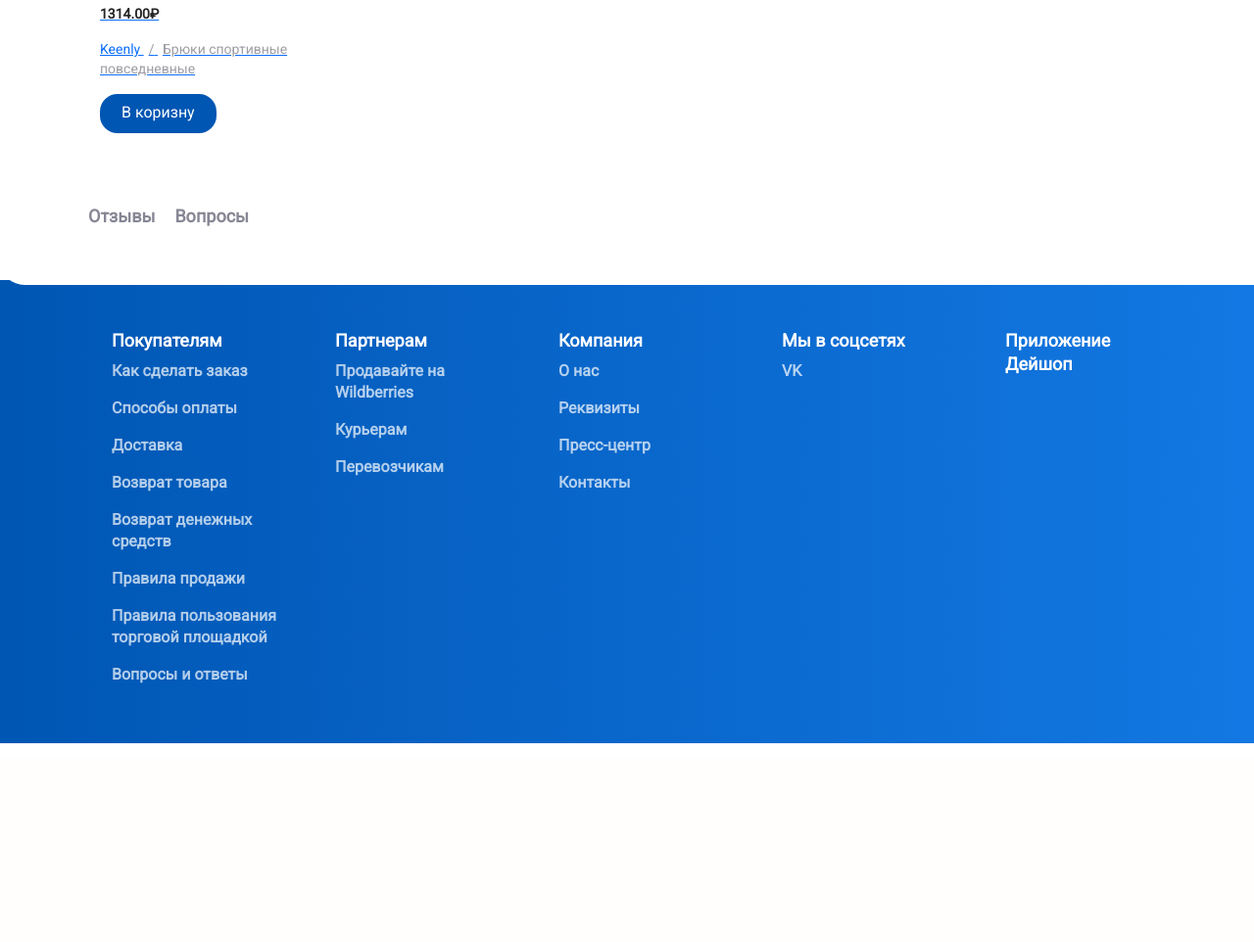
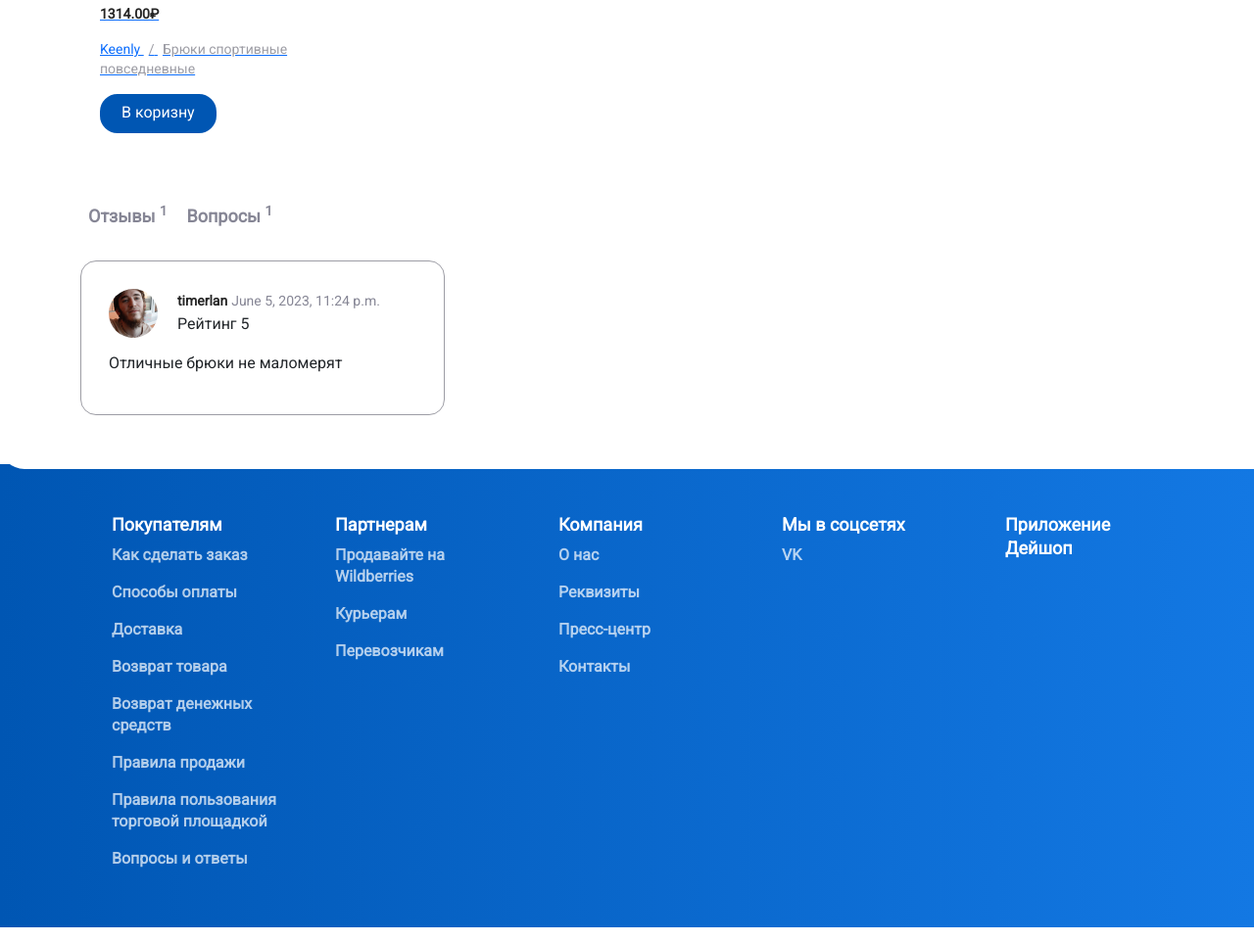
Before and after one commit to tamirlan1919/marketplace, a Django app: page /clothes/1/ in a window 1280 px wide. Shown: the part 1861-2823 px from the top of the page at 98% size. Before the commit the page ends 2620 px from the top, so only its background shows below. Run offline with Django 4.2, Linux system fonts and the light colour scheme; data comes from the database, SQL or seed files in the repository; both versions use the stored data as it was after the commit; some libraries are stand-ins or nearby versions.

Commit message:
add question

```diff
--- a/app/admin.py
+++ b/app/admin.py
@@ -1,6 +1,6 @@
 from django.contrib import admin
 from app.models import User,UserProfile,Order,OrderItem,Category,Review,Product,Attribute
-from app.models import ProductImage,Categoryy
+from app.models import ProductImage,Categoryy,Question,SellerProfile
 # Register your models here.
 
 
@@ -14,3 +14,5 @@ admin.site.register(Attribute)
 admin.site.register(Product)
 admin.site.register(ProductImage)
 admin.site.register(Categoryy)
+admin.site.register(Question)
+admin.site.register(SellerProfile)
--- a/app/models.py
+++ b/app/models.py
@@ -57,8 +57,8 @@ class Product(models.Model):
     sale = models.DecimalField('Процент скидки', max_digits=5 ,decimal_places=1,null=True,blank=True)
     image_sale = models.ImageField('Превью акций',upload_to='sales',null=True,blank=True)
     attribute = models.ForeignKey('Attribute', on_delete=models.CASCADE,null=True)
-    reviews = models.ManyToManyField('Review', related_name='products', blank=True)
-
+    reviews = models.ManyToManyField('Review', related_name='products', blank=True,null=True)
+    question = models.ManyToManyField('Question',blank=True,related_name='products',null=True)
 
     def __str__(self) -> str:
         return f'{self.name} {self.brand} {self.price} '
@@ -91,9 +91,24 @@ class ReviewImage(models.Model):
 
 
 class Review(models.Model):
-    user = models.ForeignKey('User', on_delete=models.CASCADE)
+    user = models.ForeignKey('UserProfile', on_delete=models.CASCADE)
     product = models.ForeignKey('Product', on_delete=models.CASCADE)
     text = models.TextField('Отзыв')
     rating = models.PositiveIntegerField()
     created_at = models.DateTimeField(auto_now_add=True)
     images = models.ManyToManyField('ReviewImage', blank=True)
+
+
+class SellerProfile(models.Model):
+    user = models.OneToOneField('User',on_delete=models.CASCADE,null=True)
+    user_picture = models.ImageField('Изображения продавца',upload_to='profile_pictures/',null=True)
+    contact_info = models.CharField('Контактная информация',max_length=100,null=True)
+    notification_settings = models.BooleanField('Уведомления',default=True,null=True)
+
+class Question(models.Model):
+    user = models.ForeignKey('UserProfile', on_delete=models.CASCADE,null=True)
+    seller = models.ForeignKey('SellerProfile',on_delete=models.CASCADE,null=True)
+    quest_user = models.TextField('Вопрос',null=True)
+    answer = models.TextField('Ответ',null=True)
+    product = models.ForeignKey('Product', on_delete=models.CASCADE,related_name='products',null=True)
+    created_at = models.DateTimeField(auto_now_add=True,null=True)
--- a/app/static/app/css/style.css
+++ b/app/static/app/css/style.css
@@ -579,3 +579,64 @@ html,body{
     line-height: 24px;
     font-weight: 700;
 }
+
+
+.review p i{
+    margin-left: 10px;
+}
+
+.review .wrap .img{
+    max-width: 50px;
+    max-height: 50px;
+    border-radius: 50%;
+}
+
+.review .wrap .img img{
+    width: 100%;
+    height: 100%;
+    object-fit: cover;
+    border-radius: 50%;
+}
+
+.review .wrap{
+    margin-top: 30px;
+    padding: 28px 28px 24px;
+    border-radius: 16px;
+    border: 1px solid #9d9da5;
+}
+
+.review .wrap .top{
+    display: flex;
+}
+
+.review .wrap .con-info{
+    margin-left: 20px;
+}
+
+.review .wrap .user_name{
+    font-size: 14px;
+    line-height: 20px;
+    color: #242424;
+    font-weight: 800;
+
+}
+
+.review .wrap .user_review{
+    text-overflow: ellipsis;
+    overflow: hidden;
+    white-space: nowrap;
+    font-size: 14px;
+    line-height: 20px;
+    color: #868695;
+}
+
+.review .wrap_answer i{
+    margin-right: 5px;
+}
+.review .wrap_answer .seller{
+    font-weight: 900;
+}
+
+.questions{
+    display: none;
+}
--- a/app/static/app/js/main.js
+++ b/app/static/app/js/main.js
@@ -4,6 +4,27 @@
 let img = document.getElementById('img')
 let picture = document.getElementById('picture')
 let elements = document.querySelectorAll("#img")
+
+let rev = document.getElementById('rev')
+let quest = document.getElementById('quest')
+let block_rev = document.getElementById('block_rev')
+let block_quest = document.getElementById('block_quest')
+
+
+quest.onclick = function(){
+    rev.style.color = '#9d9da5;'
+    quest.style.color = '#000;'
+    block_rev.style.display = 'none'
+    block_quest.style.display = 'block'
+}
+
+rev.onclick = function(){
+    quest.style.color = '#9d9da5;'
+    rev.style.color = '#000;'
+    block_quest.style.display = 'none'
+    block_rev.style.display = 'block'
+}
+
 
 function showImage(element) {
     var imageSrc = element.getAttribute("src");
--- a/app/templates/sub_tovar.html
+++ b/app/templates/sub_tovar.html
@@ -104,17 +104,65 @@
   <div class="container review">
     <div class="row">
       <div class="info">
-        <button>Отзывы</button>
-        <button>Вопросы</button>
+        <button id="rev">Отзывы <sup>{{len}}</sup></button>
+        <button id="quest">Вопросы <sup>{{len_quest}}</sup></button>
+      </div>
+     <div class="reviewss" id="block_rev">
+      {% for item in tovar.reviews.all %}
+
+      <div class="col-4">
+          <div class="wrap">
+            <div class="top">
+              <div class="img">
+                <img src="{{item.user.user_picture.url}}" alt="">
+              </div>
+              <div class="con-info">
+                <span class="user_name">{{item.user.user}}</span>
+                <span class="user_review">{{item.created_at}}</span>
+                <p>Рейтинг {{item.rating}}</p>
+              </div>
+            </div>
+            <div class="wrap-body">
+              <p>{{item.text}}</p>
+            </div>
+          </div>
       </div>
 
-      {% for item in reviews %}
-      <div class="col">
+      {% endfor %}
+     </div>
 
+     <div class="questions" id="block_quest">
+      {% for item in tovar.question.all %}
+
+          <div class="another-img">
+            <img id="img" src="{{item.images.url}}"  alt="">
+          </div>
+
+
+      <div class="col-4">
+        <div class="wrap">
+          <div class="top">
+            <div class="img">
+              <img src="{{item.user.user_picture.url}}" alt="">
+            </div>
+            <div class="con-info">
+              <span class="user_name">{{item.user.user}}</span>
+              <span class="user_review">{{item.created_at}}</span>
+            </div>
+          </div>
+          <div class="wrap-body">
+            <p>{{item.quest_user}}</p>
+
+          </div>
+          <div class="wrap_answer">
+            <p class="seller"><i class="fa-solid fa-check"></i>Торговый представитель</p>
+            <p>{{item.answer}}</p>
+          </div>
+        </div>
       </div>
-      {% empty %}
-      <p>Пока отзывов нет<i class="fa-solid fa-ghost"></i></p>
       {% endfor %}
+     </div>
+
     </div>
   </div>
 
--- a/app/views.py
+++ b/app/views.py
@@ -1,5 +1,5 @@
 from django.shortcuts import render,get_object_or_404
-from app.models import Category,Product,Review
+from app.models import Category,Product,Review,Question
 # Create your views here.
 
 
@@ -27,4 +27,7 @@ def show_sub_tovar(request,id_clothes:int):
     tovar = get_object_or_404(Product,id = id_clothes)
     tovars = Product.objects.all()
     reviews = Review.objects.all()
-    return render(request,'sub_tovar.html',{'tovar':tovar,'tovars':tovars,'reviews':reviews})
+    questions = Question.objects.all()
+    return render(request,'sub_tovar.html',{'tovar':tovar,'tovars':tovars,'reviews':reviews,
+                                            'len':len(reviews), 'quest':questions,
+                                            'len_quest':len(questions)})
```
Also changed, not shown: app/migrations/0019_alter_review_user.py (added), app/migrations/0020_question_product_question.py (added), app/migrations/0021_alter_product_question_alter_product_reviews_and_more.py (added), app/migrations/0022_question_answer_question_quest_user.py (added), db.sqlite3, media/profile_pictures/716338282.jpeg (added), media/profile_pictures/_MG_2029.jpg (added).
